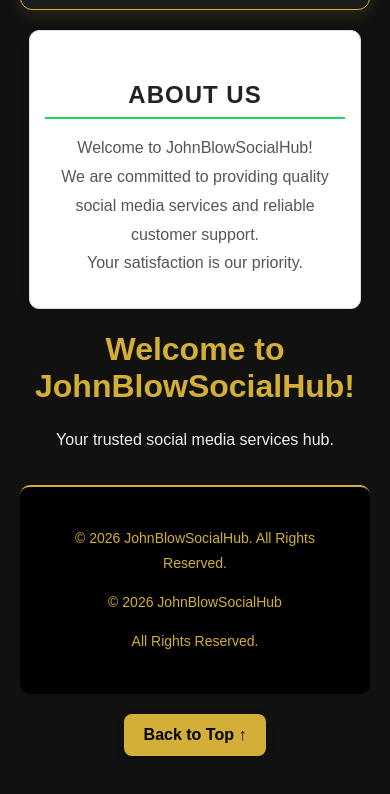
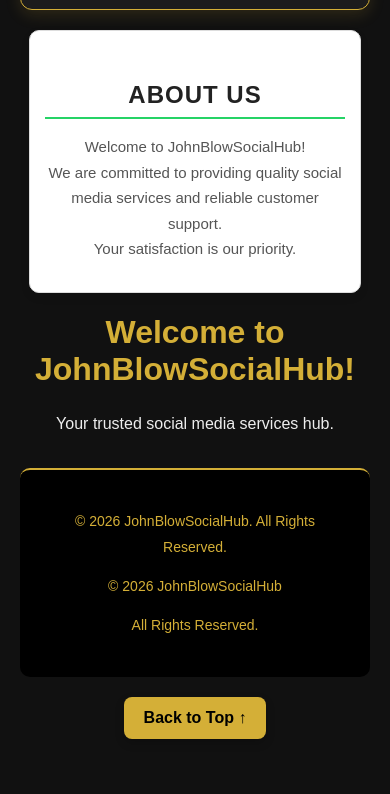
Before and after one commit to anyakorahjohn997-hash/johnblowsocialhub, a plain HTML site: page index.html in a window 390 px wide. Shown: the part 5339-6133 px from the top of the page. Drawn offline with Linux system fonts and the light colour scheme.

Commit message:
Update style.css

```diff
--- a/style.css
+++ b/style.css
@@ -471,3 +471,9 @@ a:hover {
     font-size: 24px;
   }
 }
+@media (max-width: 600px) {
+  .about p {
+    font-size: 15px;
+    line-height: 1.7;
+  }
+}
```
